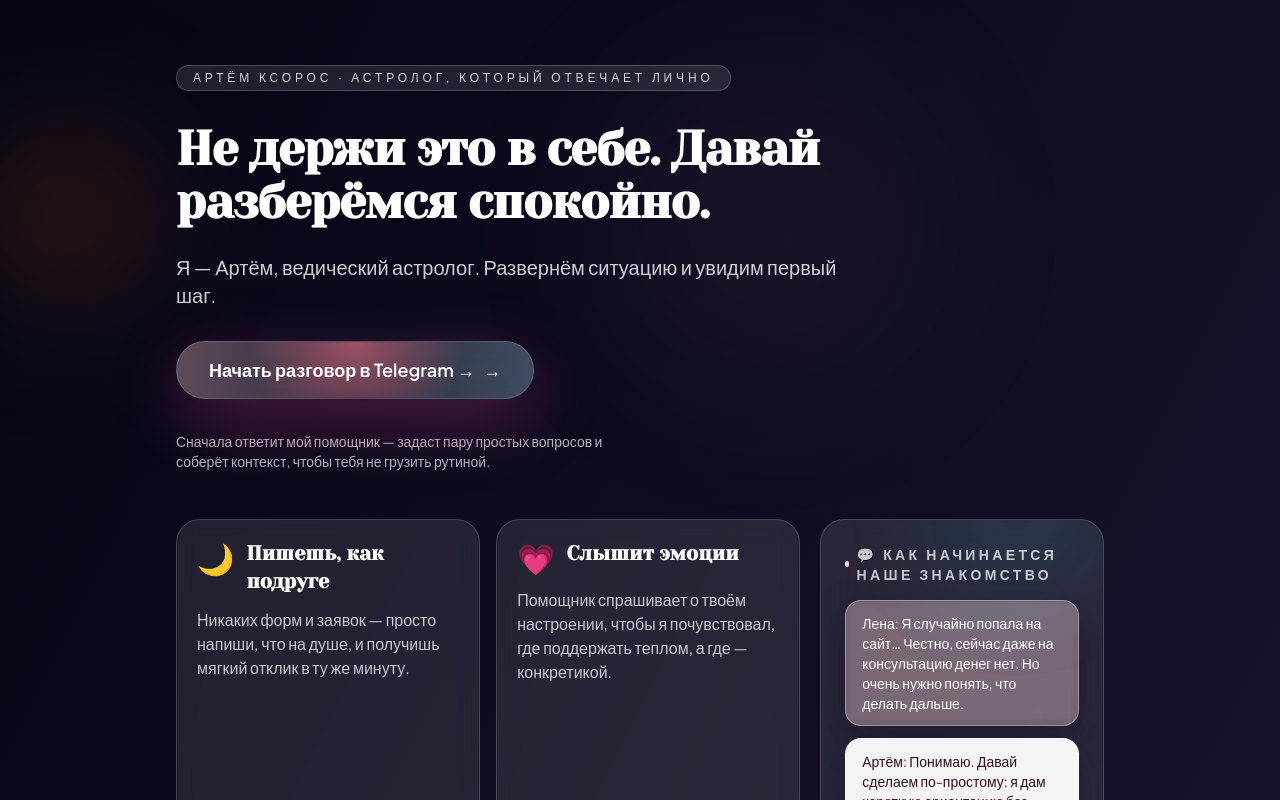
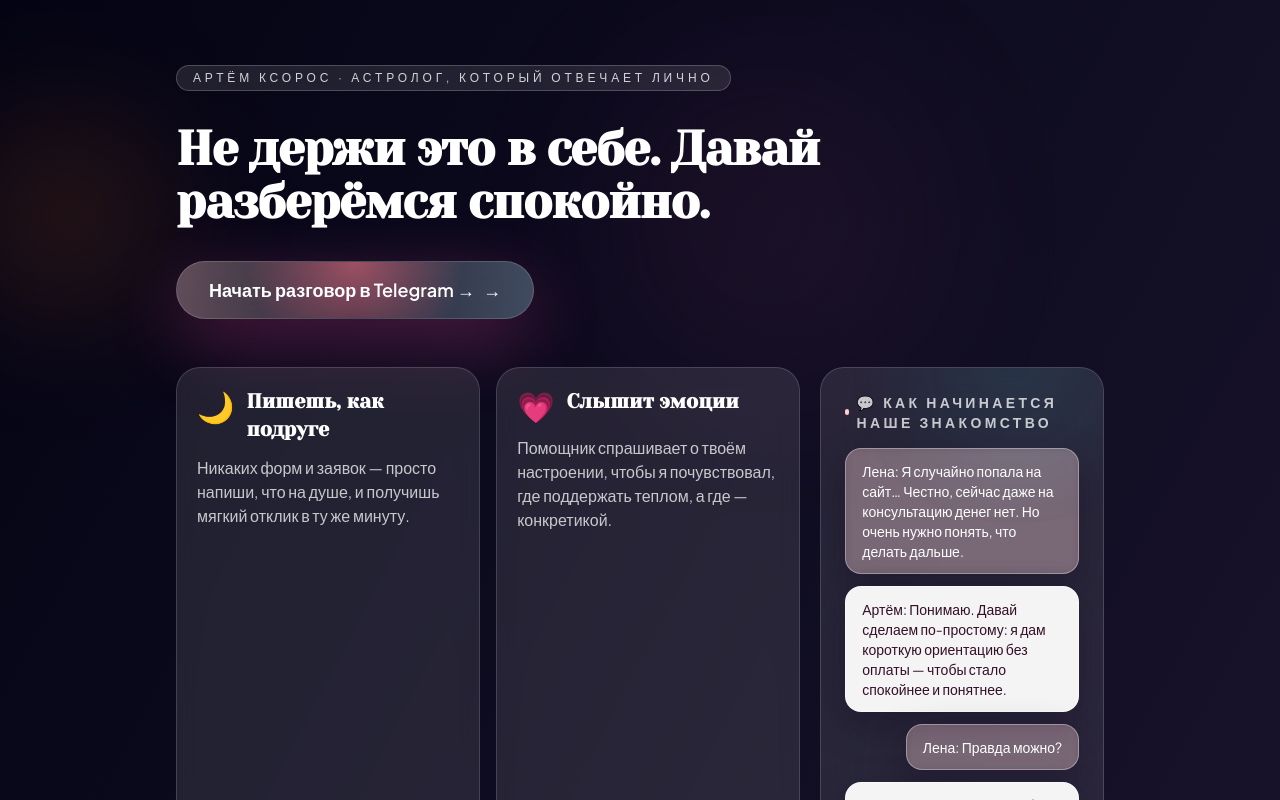
Before and after one commit to DEOZMSK/ksoros-landing-, a Next.js app: page / in a window 1280 px wide. Shown: the top 800 px of the page. Built offline with nearby package versions, Linux system fonts and the light colour scheme; no server answers.

Commit message:
Remove hero helper texts

```diff
--- a/app/page.tsx
+++ b/app/page.tsx
@@ -33,6 +33,7 @@ export default function HomePage() {
   const defaultTelegramMessage = "Привет! А какие ресурсы у вас есть?";
   const heroTelegramLink = createTelegramLinkWithText(telegramLink, defaultTelegramMessage);
   const flowTelegramLink = createTelegramLinkWithText(telegramLink, defaultTelegramMessage);
+  const heroSubheadline = hero.subheadline.trim();
 
   return (
     <main className="relative min-h-screen overflow-hidden bg-gradient-to-br from-[#040414] via-[#120f24] to-[#241538] text-white">
@@ -86,9 +87,11 @@ export default function HomePage() {
             <h1 className="font-semibold leading-tight tracking-tight text-white text-3xl md:text-[2.85rem] lg:text-[3rem] lg:leading-[1.1]">
               {hero.headline}
             </h1>
-            <p className="max-w-2xl text-lg text-white/80 md:text-xl">
-              {hero.subheadline}
-            </p>
+            {heroSubheadline && (
+              <p className="max-w-2xl text-lg text-white/80 md:text-xl">
+                {heroSubheadline}
+              </p>
+            )}
           </div>
 
           <div className="flex flex-col gap-4 sm:flex-row sm:items-center">
--- a/content/site-config.ts
+++ b/content/site-config.ts
@@ -49,13 +49,9 @@ export const siteConfig: SiteConfig = {
     headline:
       process.env.NEXT_PUBLIC_HERO_HEADLINE ??
       "Не держи это в себе. Давай разберёмся спокойно.",
-    subheadline:
-      process.env.NEXT_PUBLIC_HERO_SUBHEADLINE ??
-      "Я — Артём, ведический астролог.\nРазвернём ситуацию и увидим первый шаг.",
+    subheadline: process.env.NEXT_PUBLIC_HERO_SUBHEADLINE ?? "",
     ctaLabel: process.env.NEXT_PUBLIC_HERO_CTA_LABEL ?? "Начать разговор в Telegram →",
-    note:
-      process.env.NEXT_PUBLIC_HERO_NOTE ??
-      "Сначала ответит мой помощник — задаст пару простых вопросов и соберёт контекст, чтобы тебя не грузить рутиной.",
+    note: process.env.NEXT_PUBLIC_HERO_NOTE ?? "",
   },
   features: [
     {
```
